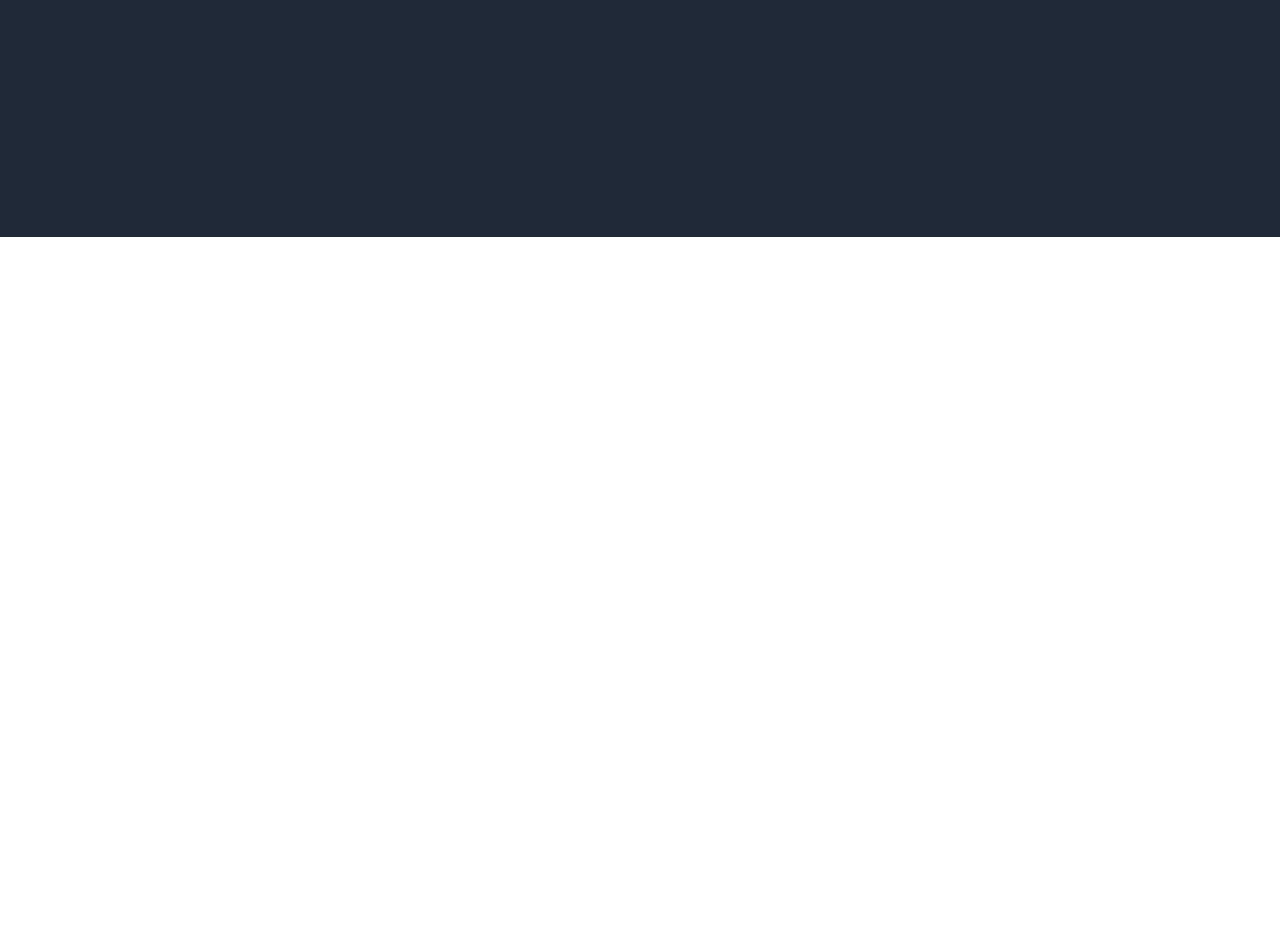
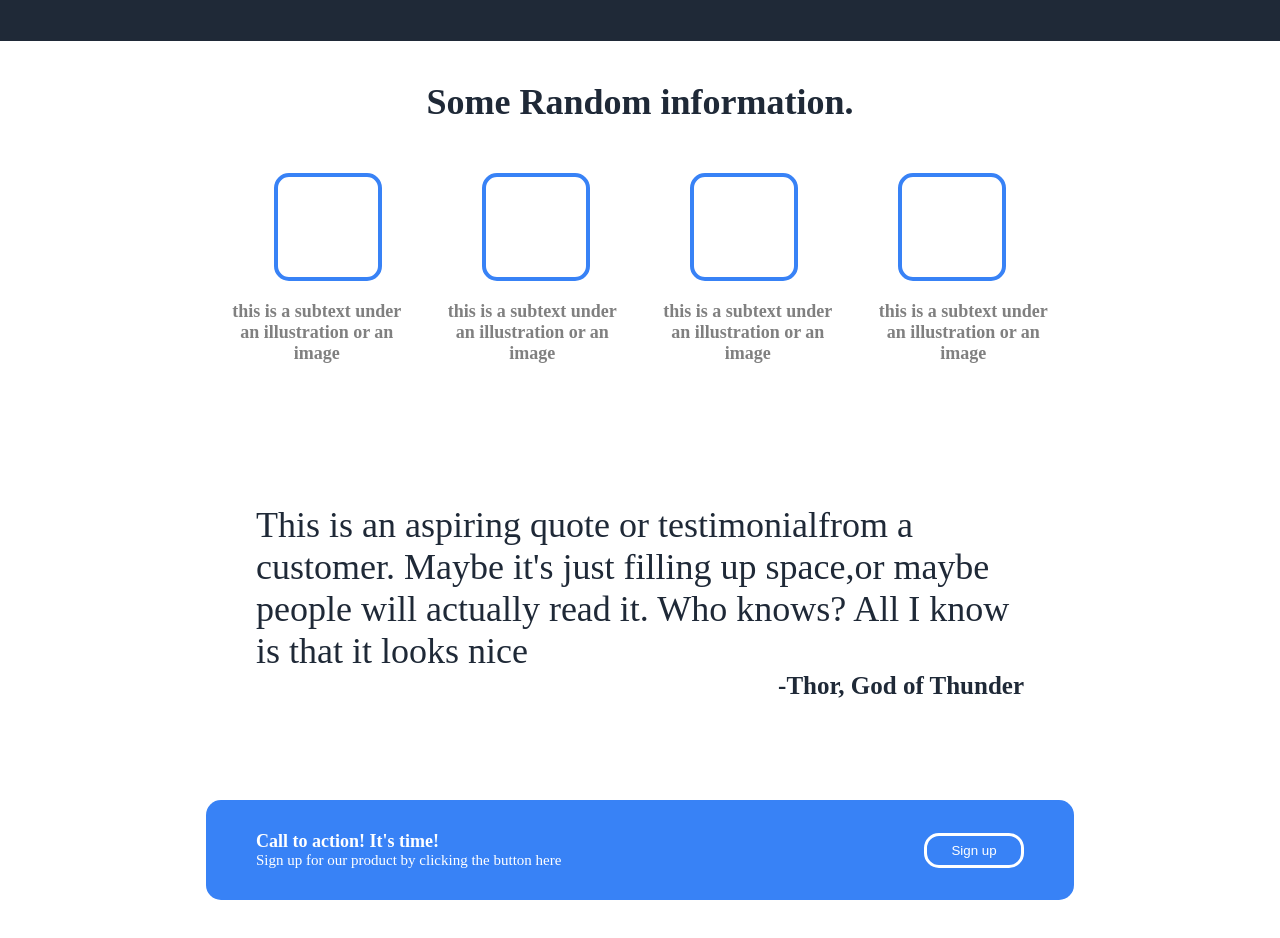
Before and after one commit to MalekToumi-815/LandingPage, a plain HTML site: page index.html in a window 1280 px wide. Shown: the part 440-1378 px from the top of the page. Before the commit the page ends 800 px from the top, so only its background shows below. Drawn offline with Linux system fonts and the light colour scheme.

Commit message:
Content components and styling
created a div with class content who holds all the components of the page and styled them

```diff
--- a/index.html
+++ b/index.html
@@ -24,5 +24,33 @@
             <div id="placeHolder">This is a place holder for an image</div>
         </div>
     </div>
+    <div id="content">
+        <div class="information">
+            Some Random information.
+            <div class="image">
+                <div class="box"></div>
+                <div class="box"></div>
+                <div class="box"></div>
+                <div class="box"></div>
+            </div>
+            <div class="text">
+                <div>this is a subtext under an illustration or an image</div>
+                <div>this is a subtext under an illustration or an image</div>
+                <div>this is a subtext under an illustration or an image</div>
+                <div>this is a subtext under an illustration or an image</div>
+            </div>
+        </div>
+        <div class="quote">
+            <div class="text">This is an aspiring quote or testimonialfrom a customer. Maybe it's just filling up space,or maybe people will actually read it. Who knows? All I know is that it looks nice</div>
+            <div class="author">-Thor, God of Thunder</div>
+        </div>
+        <div class="call">
+            <div class="text">
+                <div class="title">Call to action! It's time!</div>
+                <div class="content">Sign up for our product by clicking the button here</div>
+            </div>
+            <button>Sign up</button>
+        </div>
+    </div>
 </body>
 </html>
--- a/styles.css
+++ b/styles.css
@@ -10,6 +10,7 @@ body{
     display: flex;
     flex-direction: column;
     gap: 100px;
+    flex: 1;
 }
 
 .top{
@@ -46,6 +47,7 @@ li{
     align-items: center;
     margin: 20%;
     margin-top: 0;
+    margin-bottom: 60px;
 }
 
 #signup{
@@ -83,3 +85,102 @@ p{
     justify-content: center;
     align-items: center;
 }
+
+#content{
+    display: flex;
+    flex-direction: column;
+    justify-content: space-around;
+    align-items: center;
+    gap: 100px;
+    padding: 20%;
+    padding-top: 0;
+    flex: 2;
+}
+
+.information{
+    font-size: 36px;
+    font-weight: 900;
+    color: #1F2937;
+    text-align: center;
+    padding: 40px;
+    display: flex;
+    flex-direction: column;
+    align-items: center;
+}
+
+.image{
+    display: flex;
+    justify-content: space-evenly;
+}
+
+.box{
+    border: 4px solid #3882F6;
+    width: 100px;
+    height: 100px;
+    border-radius: 15px;
+    margin: 50px;
+    margin-bottom: 20px;
+}
+
+.information .text{
+    color: grey;
+    font-size: 18px;
+    display: flex;
+    justify-content: space-evenly;
+    align-items: center;
+    gap: 30px;
+}
+
+.quote{
+    display: flex;
+    flex-direction: column;
+    align-items: center;
+    justify-content: space-around;
+}
+
+.quote .text{
+    font-size: 36px;
+    font-style: "italic";
+    color: #1F2937;
+    flex: 2;
+}
+
+.quote .author{
+    align-self: flex-end;
+    font-size: 25px;
+    font-weight: bolder;
+    font-style: "italic";
+    color: #1F2937;
+}
+
+.call{
+    background-color: #3882F6;
+    width: 100%;
+    height: 80px;
+    border-radius: 15px;
+    display: flex;
+    justify-content: space-between;
+    align-items: center;
+    padding: 10px 50px;
+
+}
+
+.call .text .title{
+    font-weight: bolder;
+    color: white;
+    font-size: 18px;
+}
+
+.call .text .content{
+    color: white;
+    font-size: 15px;
+}
+
+.call button{
+    color: white;
+    background-color: #3882F6;
+    border-radius: 15px;
+    border: 3px solid white;
+    width: 100px;
+    height: 35px;
+}
```
